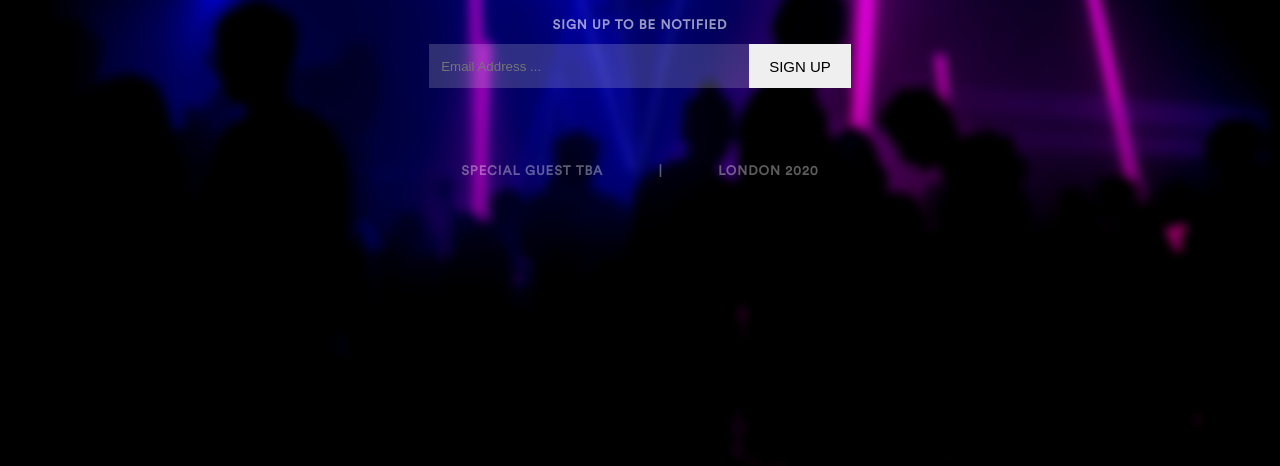
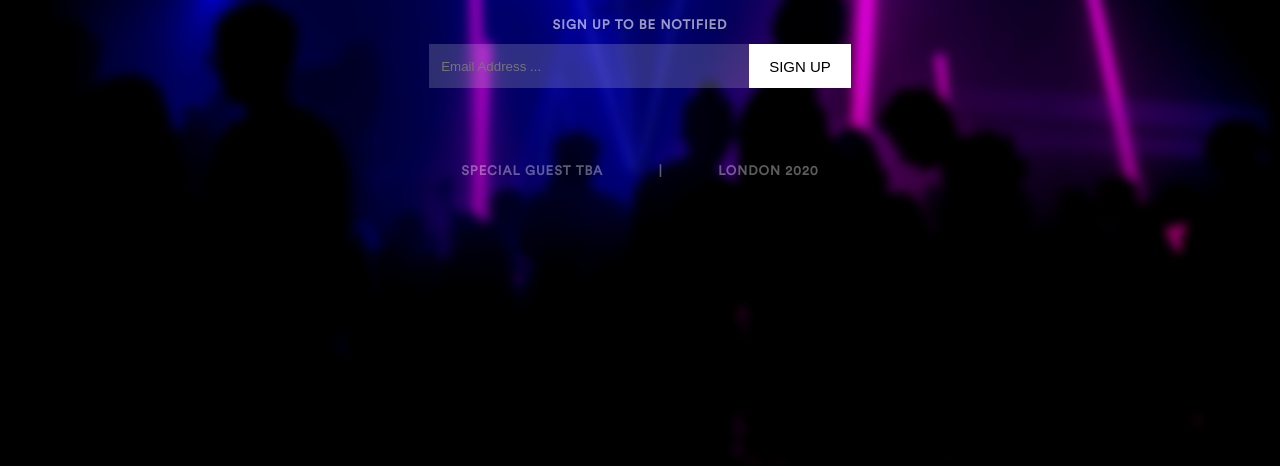
Before and after one commit to josephlalley1/thewaveroom, a plain HTML site: page index.html in a window 1280 px wide. Shown: the part 334-800 px from the top of the page. Drawn offline with Linux system fonts and the light colour scheme.

Commit message:
button test

```diff
--- a/style.css
+++ b/style.css
@@ -117,15 +117,16 @@ hr {
 }
 
 .sign-up {
+  -webkit-border-radius:0px;
+  -webkit-appearance: none;
+  border-radius: 0;
   height: 44px;
+  background: white;
   font-size: 15px;
   text-transform: uppercase;
   font-weight: 500;
-  border: 0;
+  border: none;
   padding: 0 20px;
-  -webkit-border-radius:0px;
-  -webkit-appearance: none;
-  border-radius: 0;
 }
 
 .mailing-list-box {
```
